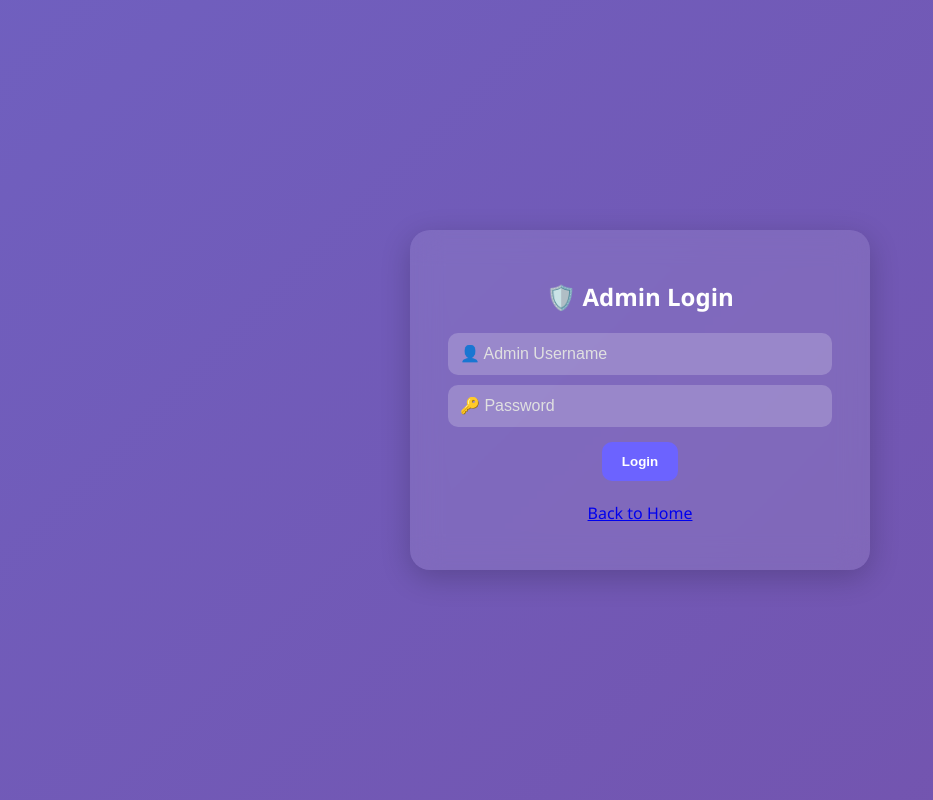
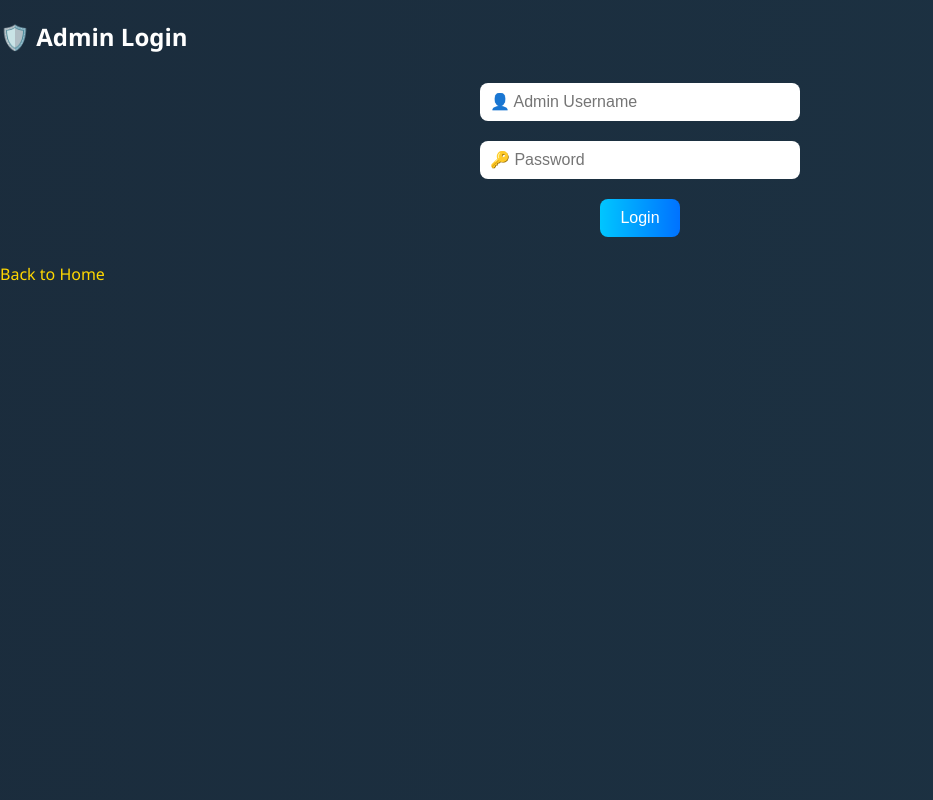
Before and after one commit to abdullahasad491326/SMS_Web_App, a Flask app: page /admin_ in a window 1280 px wide. Shown: the whole page, without its empty margins (0-933 px from the left). Run offline with Flask 3, Linux system fonts and the light colour scheme.

Commit message:
Update style.css

```diff
--- a/app/static/style.css
+++ b/app/static/style.css
@@ -1,129 +1,97 @@
 body {
-  margin: 0;
-  padding: 0;
-  font-family: 'Segoe UI', Tahoma, Geneva, Verdana, sans-serif;
-  background: linear-gradient(135deg, #667eea, #764ba2);
-  background-size: 400% 400%;
-  animation: gradient 15s ease infinite;
-  display: flex;
-  align-items: center;
-  justify-content: center;
-  min-height: 100vh;
+    margin: 0;
+    padding: 0;
+    font-family: 'Segoe UI', sans-serif;
+    background: linear-gradient(270deg, #1a2a3a, #1f3b4d, #1a2a3a);
+    background-size: 600% 600%;
+    animation: gradientBackground 8s ease infinite;
+    color: white;
 }
 
-@keyframes gradient {
-  0% {background-position: 0% 50%;}
-  50% {background-position: 100% 50%;}
-  100% {background-position: 0% 50%;}
+@keyframes gradientBackground {
+    0% { background-position: 0% 50%; }
+    50% { background-position: 100% 50%; }
+    100% { background-position: 0% 50%; }
 }
 
-.card-container {
-  width: 100%;
-  padding: 20px;
-  box-sizing: border-box;
+form {
+    display: flex;
+    flex-direction: column;
+    align-items: center;
 }
 
-.glass-card {
-  background: rgba(255, 255, 255, 0.1);
-  backdrop-filter: blur(15px);
-  border-radius: 20px;
-  padding: 30px;
-  margin: 0 auto;
-  max-width: 400px;
-  box-shadow: 0 8px 30px rgba(0, 0, 0, 0.2);
-  color: white;
-  text-align: center;
-}
-
-.glass-card.large {
-  max-width: 90%;
-  overflow-x: auto;
-}
-
-.glass-card h2, .glass-card h3 {
-  margin-bottom: 20px;
-}
-
-input, textarea {
-  width: 90%;
-  padding: 12px;
-  margin: 10px auto;
-  display: block;
-  border: none;
-  border-radius: 10px;
-  background: rgba(255, 255, 255, 0.2);
-  color: white;
-  font-size: 16px;
+input[type="text"], input[type="password"], textarea {
+    padding: 10px;
+    margin: 10px;
+    border: none;
+    border-radius: 8px;
+    width: 80%;
+    max-width: 300px;
+    font-size: 16px;
 }
 
 textarea {
-  min-height: 80px;
-  resize: vertical;
+    min-height: 100px;
+    resize: none;
 }
 
-input::placeholder,
-textarea::placeholder {
-  color: #e0e0e0;
+button, input[type="submit"] {
+    padding: 10px 20px;
+    margin: 10px;
+    border: none;
+    background: linear-gradient(to right, #00c6ff, #0072ff);
+    color: white;
+    font-size: 16px;
+    border-radius: 8px;
+    cursor: pointer;
+    transition: background 0.3s ease;
 }
 
-button {
-  padding: 12px 20px;
-  border: none;
-  border-radius: 10px;
-  background-color: #6c63ff;
-  color: white;
-  font-weight: bold;
-  cursor: pointer;
-  transition: transform 0.2s, box-shadow 0.2s;
-  margin: 5px;
+button:hover, input[type="submit"]:hover {
+    background: linear-gradient(to right, #0072ff, #00c6ff);
 }
 
-button:hover {
-  transform: translateY(-2px);
-  box-shadow: 0 4px 15px rgba(108, 99, 255, 0.5);
+.container {
+    max-width: 400px;
+    background: rgba(255, 255, 255, 0.1);
+    padding: 30px;
+    margin: 100px auto;
+    border-radius: 15px;
+    box-shadow: 0 8px 20px rgba(0,0,0,0.3);
+    text-align: center;
+}
+
+h1, h2 {
+    margin-bottom: 20px;
+}
+
+a {
+    color: #ffd700;
+    text-decoration: none;
+    margin-top: 10px;
+}
+
+a:hover {
+    text-decoration: underline;
+}
+
+.success {
+    background-color: #4CAF50;
+    padding: 10px;
+    border-radius: 8px;
+    margin-bottom: 15px;
+    color: white;
+}
+
+.error {
+    background-color: #f44336;
+    padding: 10px;
+    border-radius: 8px;
+    margin-bottom: 15px;
+    color: white;
 }
 
 .logout-btn {
-  background-color: #ff4d4d;
+    background-color: red;
+    margin-top: 20px;
 }
-
-.flash {
-  background-color: rgba(255, 255, 255, 0.3);
-  padding: 10px;
-  border-radius: 10px;
-  margin-bottom: 15px;
-  font-weight: bold;
-  color: yellow;
-}
-
-table {
-  width: 100%;
-  border-collapse: collapse;
-  background: rgba(255, 255, 255, 0.05);
-  margin-top: 20px;
-}
-
-th, td {
-  padding: 10px;
-  border-bottom: 1px solid rgba(255, 255, 255, 0.1);
-  text-align: center;
-  color: white;
-}
-
-th {
-  background-color: rgba(255, 255, 255, 0.2);
-}
-
-@media screen and (max-width: 600px) {
-  .glass-card {
-    padding: 20px;
-  }
-
-  input, textarea {
-    width: 100%;
-  }
-
-  .glass-card.large {
-    overflow-x: auto;
-  }
-      }
```
